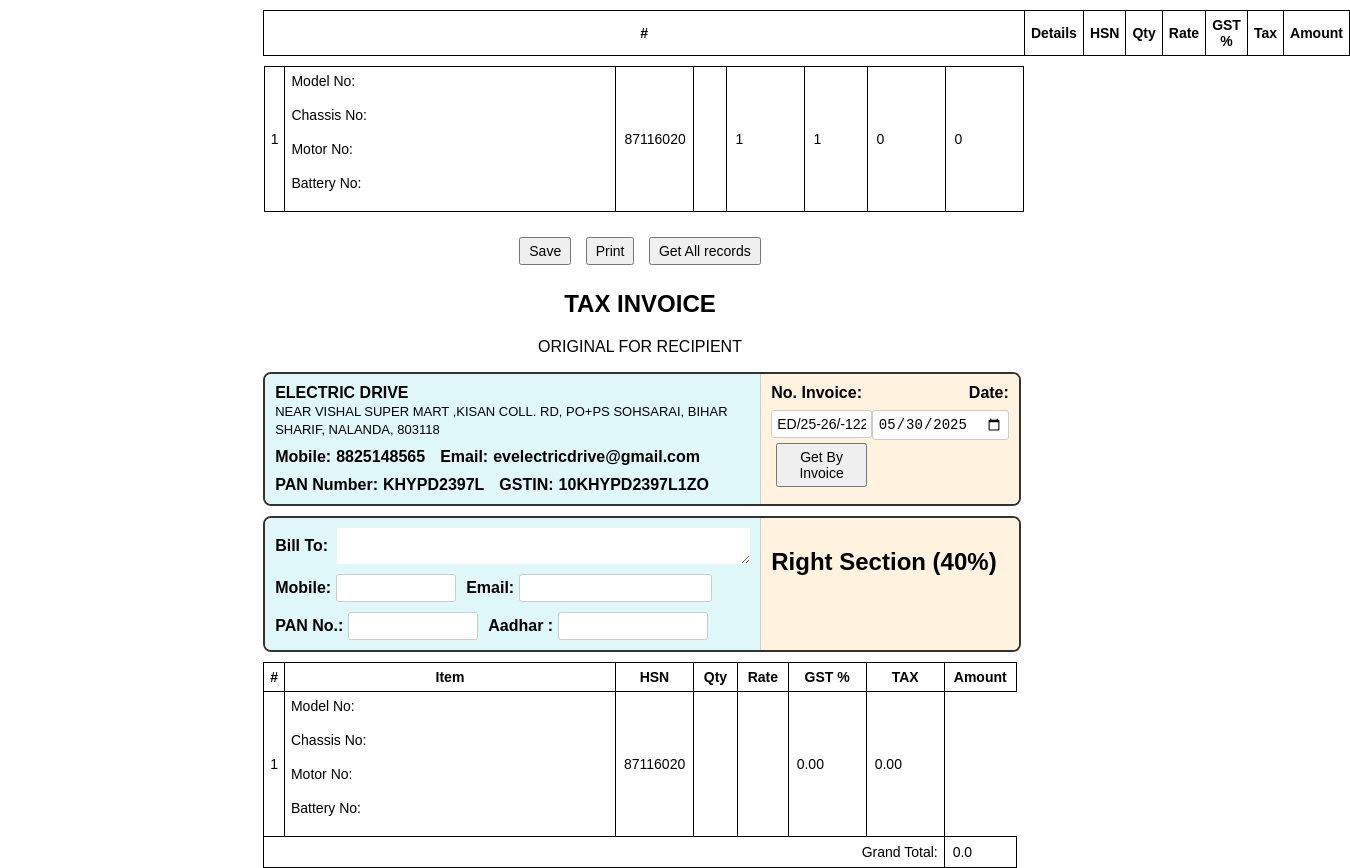
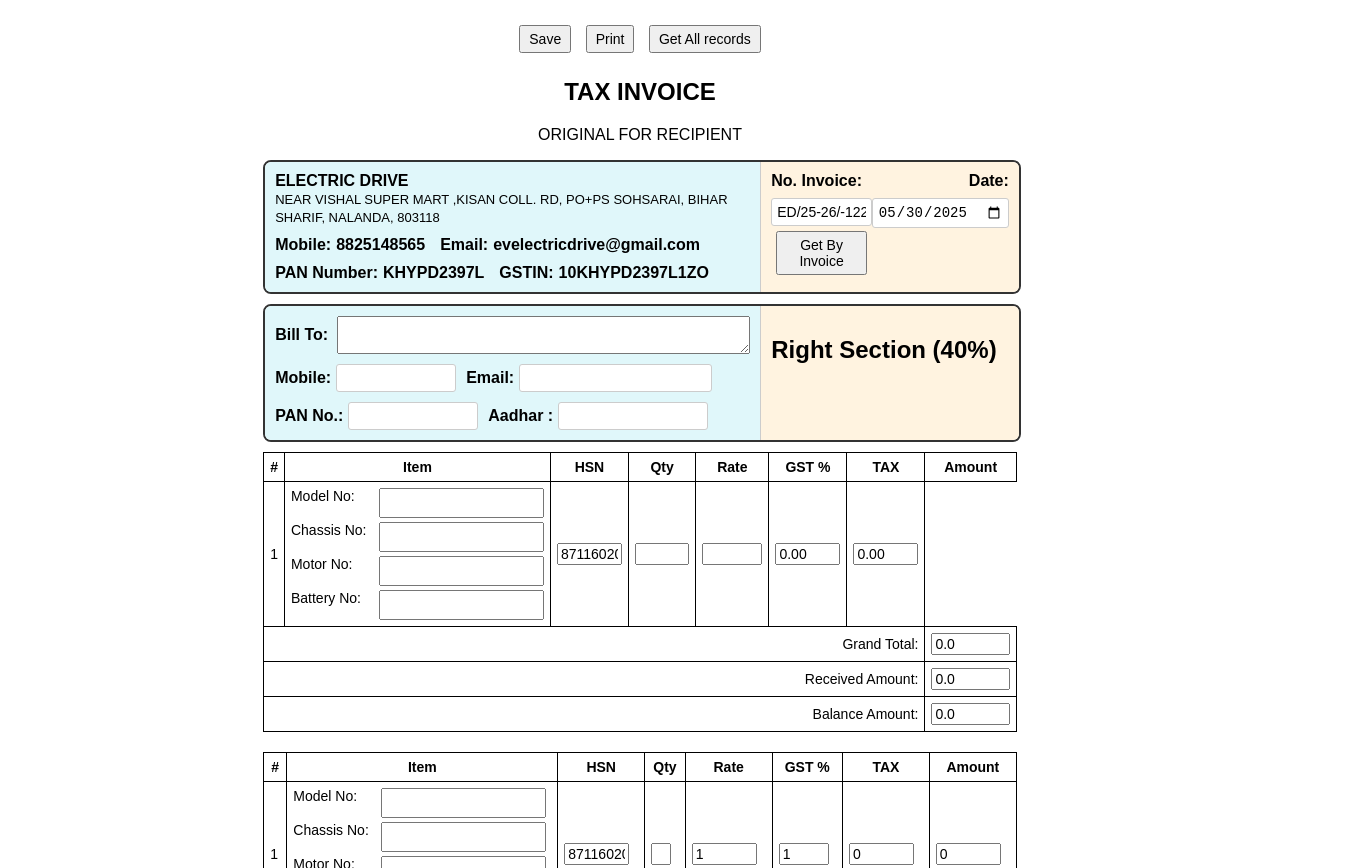
Before and after one commit to Rupaksingh123/electric-drive, a React (Create React App) app: page / in a window 1280 px wide. Shown: the part 20-888 px from the top of the page, 1350 px wide, since content can reach past the window. Built offline with nearby package versions, Linux system fonts and the light colour scheme; no server answers.

Commit message:
some changes

```diff
--- a/public/index.html
+++ b/public/index.html
@@ -233,6 +233,9 @@
 
   </table>
 
+
+   <div id="details"></div>
+
   <table>
     <tr>
       <td rowspan="2">HSN/SAC</td>
--- a/src/App.js
+++ b/src/App.js
@@ -29,7 +29,7 @@
    return (
 
     <table>
-      <thead>
+      {/* <thead>
         <tr>
           <th>#</th>
           <th>Details</th>
@@ -40,7 +40,7 @@
           <th>Tax</th>
           <th>Amount</th>
         </tr>
-      </thead>
+      </thead> */}
       <tbody>
         <RateInput />
         {/* Add more <InvoiceRow /> if needed */}
--- /dev/null
+++ b/src/Input/RateInput.css
@@ -0,0 +1,21 @@
+    textarea.item {
+      width: 300px;
+      /* 🔄 tripled from 200px */
+      height: 150px;
+    }
+
+    input.qty {
+      width: 20px;
+      /* 🔽 reduced width */
+    }
+
+    input.gst {
+      width: 50px;
+    }
+
+    input.hsn,
+    input.rate,
+    input.tax,
+    input.amount {
+      width: 65px;
+    }
--- a/src/Input/RateInput.js
+++ b/src/Input/RateInput.js
@@ -17,14 +17,43 @@
     setAmount(totalAmount.toFixed(2));
   };
 
+  const handleQtyChange = (e) => {
+    const val = Number(e.target.value);
+    setQty(val);
+    recalculate(val, rate, gst);
+  };
+
+  const handleRateChange = (e) => {
+    const val = Number(e.target.value);
+    setRate(val);
+    recalculate(qty, val, gst);
+  };
+
+  const handleGstChange = (e) => {
+    const val = Number(e.target.value);
+    setGst(val);
+    recalculate(qty, rate, val);
+  };
+
   return (
-    <table>
+    <table border="1" cellPadding="10" style={{ borderCollapse: 'collapse', width: '100%' }}>
+      <thead>
+        <tr>
+          <th>#</th>
+          <th>Item</th>
+          <th>HSN</th>
+          <th>Qty</th>
+          <th>Rate</th>
+          <th>GST %</th>
+          <th>TAX</th>
+          <th>Amount</th>
+        </tr>
+      </thead>
       <tbody>
         <tr>
           <td>1</td>
-
           <td>
-            <div className="item-details">
+            <div className="item-details" style={{width: '230px'}}>
               <span>Model No:</span> <input type="text" id="model-no" />
               <span>Chassis No:</span> <input type="text" id="chassis-no" />
               <span>Motor No:</span> <input type="text" id="motor-no" />
@@ -32,52 +61,38 @@
             </div>
           </td>
 
-          <td><input className="hsn" id="hsn" value="87116020" readOnly /></td>
 
+
+
+
+
+          <td><input className="hsn" value="87116020" readOnly /></td>
           <td>
             <input
-              className="qty"
-              id="qty"
               type="number"
               value={qty}
-              onChange={(e) => {
-                const val = Number(e.target.value);
-                setQty(val);
-                recalculate(val, rate, gst);
-              }}
+              onChange={handleQtyChange}
+              className="qty"
             />
           </td>
-
           <td>
             <input
-              className="rate"
-              id="rate"
               type="number"
               value={rate}
-              onChange={(e) => {
-                const val = Number(e.target.value);
-                setRate(val);
-                recalculate(qty, val, gst);
-              }}
+              onChange={handleRateChange}
+              className="rate"
             />
           </td>
-
           <td>
             <input
-              className="gst"
-              id="gst"
               type="number"
               value={gst}
-              onChange={(e) => {
-                const val = Number(e.target.value);
-                setGst(val);
-                recalculate(qty, rate, val);
-              }}
+              onChange={handleGstChange}
+              className="gst"
             />
           </td>
-
-          <td><input className="tax" id="tax" value={tax} readOnly /></td>
-          <td><input className="amount" id="amount" value={amount} readOnly /></td>
+          <td><input type="text" value={tax} readOnly className="tax" /></td>
+          <td><input type="text" value={amount} readOnly className="amount" /></td>
         </tr>
       </tbody>
     </table>
--- a/src/index.css
+++ b/src/index.css
@@ -42,7 +42,7 @@
     textarea {
       width: 100%;
       box-sizing: border-box;
-      border: none;
+
       font-size: 14px;
     }
 
@@ -290,7 +290,7 @@
     }
 
     .item-details input {
-      width: 230px;
+      width: 165px;
       padding: 2px 4px;
 
 
--- a/src/index.js
+++ b/src/index.js
@@ -4,12 +4,16 @@
 import App from './App';
 import reportWebVitals from './reportWebVitals';
 
-const root = ReactDOM.createRoot(document.getElementById('root'));
-root.render(
-  <React.StrictMode>
-    <App />
-  </React.StrictMode>
-);
+
+const root = ReactDOM.createRoot(document.getElementById("details"));
+root.render(<App />);
+
+// const root = ReactDOM.createRoot(document.getElementById('root'));
+// root.render(
+//   <React.StrictMode>
+//     <App />
+//   </React.StrictMode>
+// );
 
 // If you want to start measuring performance in your app, pass a function
 // to log results (for example: reportWebVitals(console.log))
@@ -90,10 +94,10 @@
 
 document.getElementById("getAll").addEventListener("click", getAllInvoices);
 document.getElementById("getByInvoice").addEventListener("click", fetchByInvoice);
-document.getElementById("qty").addEventListener("change", function () {
-  console.log("in qty");
-    recalculate();
-  });
+// document.getElementById("qty").addEventListener("change", function () {
+//   console.log("in qty");
+//     recalculate();
+//   });
 
 
     //  https://script.google.com/macros/s/AKfycbzHvwNyP_yB8MdEI3rEA8T__0RI-EdIJMXVjjg3jxhbgosftF8t3sHnnqJKvOGo8E9GjA/exec
```
